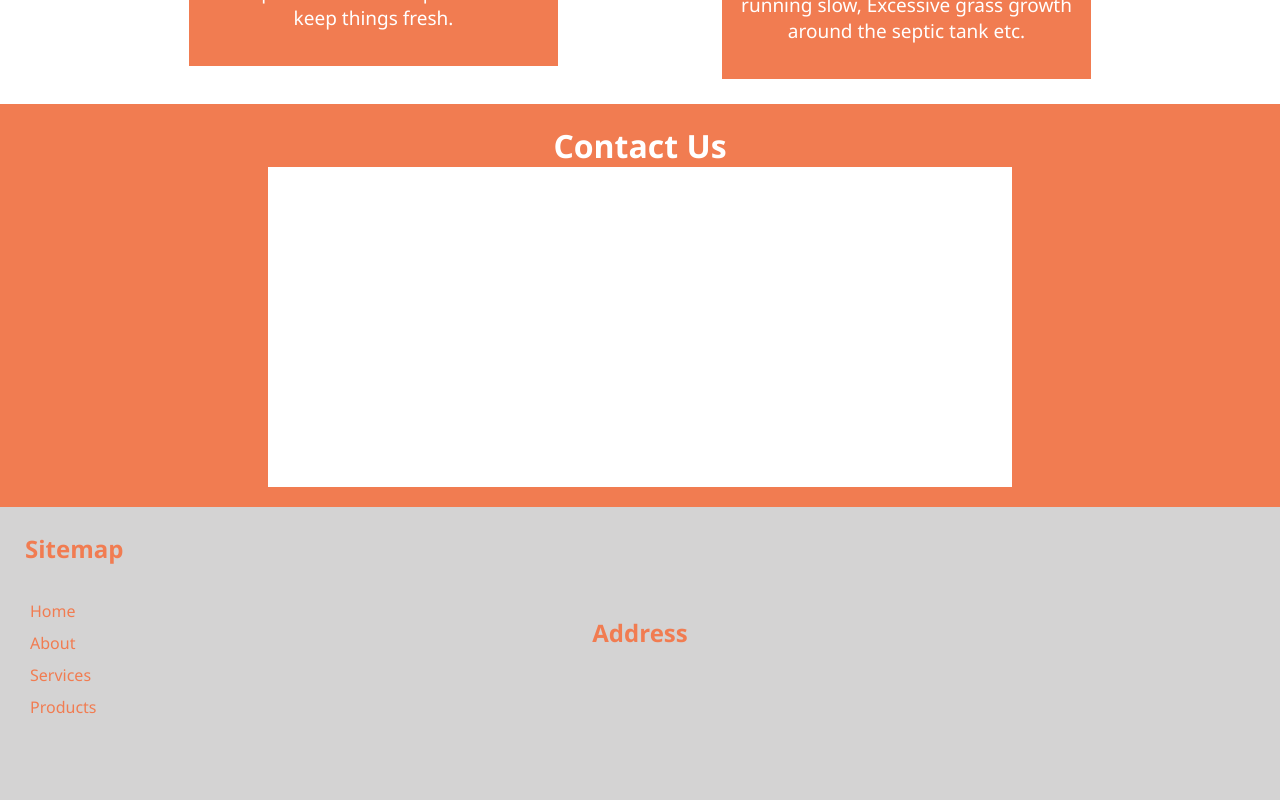
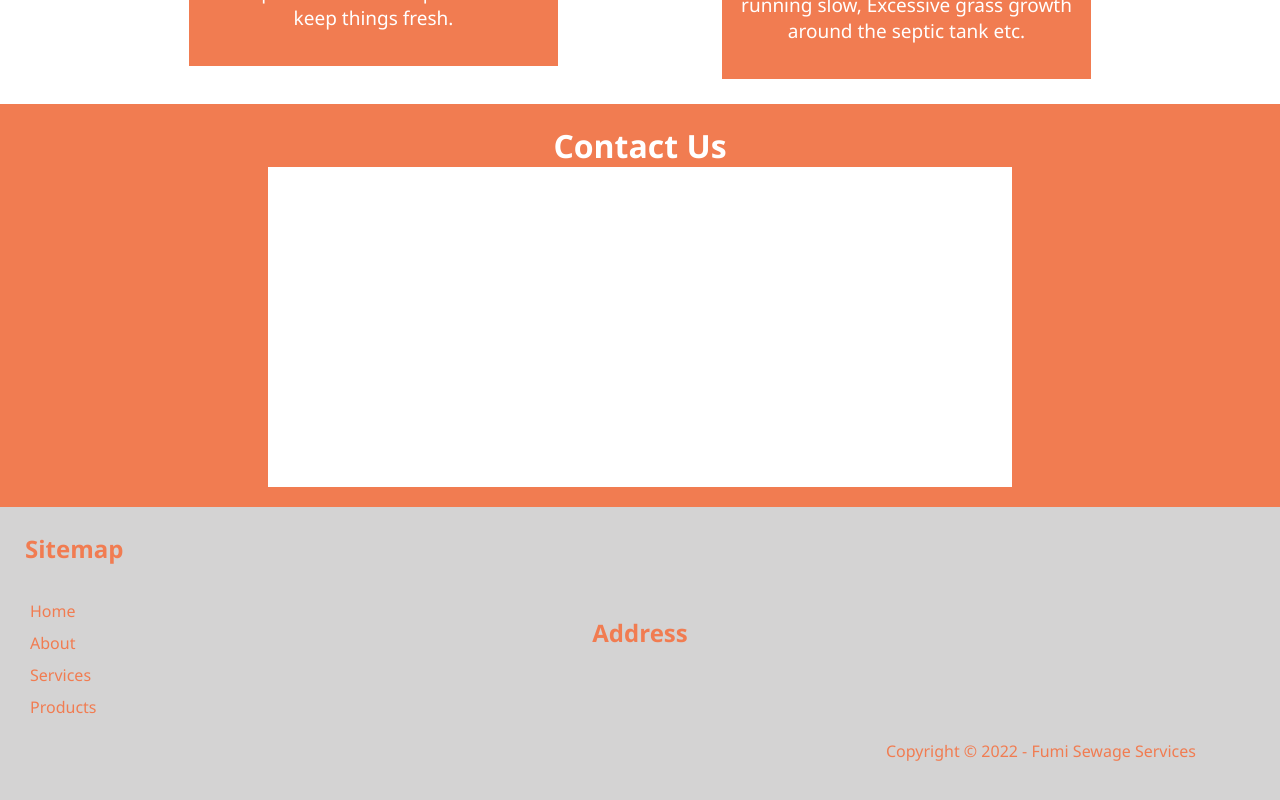
Before and after one commit to AjibadeHassan/Waste-management, a React (Create React App) app: page / in a window 1280 px wide. Shown: the part 2301-3101 px from the top of the page. Built offline with nearby package versions, Linux system fonts and the light colour scheme.

Commit message:
last wed

```diff
--- a/src/Components/Adminlogin.js
+++ b/src/Components/Adminlogin.js
@@ -44,7 +44,7 @@ const Adminlogin = () => {
         <form onSubmit={VerifyAdmin} className='Admin_verify'>
             <input type='email' value={mail} onChange={e=> setMail(e.target.value) } placeholder='Email Address' />
             <input type='password' value={pass} onChange={e=>setPass(e.target.value)} placeholder='Password' />
-            <button type='submit'>login</button>
+            <button className='Order_btn Logbtn' type='submit'>login</button>
         </form>
     </div>
   )
--- a/src/Components/Footer.js
+++ b/src/Components/Footer.js
@@ -1,6 +1,7 @@
 import React from 'react'
-
+import { useNavigate } from 'react-router-dom'
 const Footer = () => {
+  const Nav = useNavigate()
   return (
     <footer className='Footer_container'>
         <section className='Sitemap'>
@@ -13,7 +14,9 @@ const Footer = () => {
         <section className='Footer_contact'>
             <h1>Address</h1>
         </section>
-        <section className='Sitemap'></section>
+        <section className='Sitemap'>
+          <p onClick={()=> Nav('Admin-login')}>Copyright © 2022 - Fumi Sewage Services</p>
+        </section>
     </footer>
   )
 }
--- a/src/Css/Style.css
+++ b/src/Css/Style.css
@@ -476,6 +476,18 @@
     cursor: pointer;
 }
 
+.Logbtn {
+    width: 180px;
+}
+
+.Sitemap p {
+    width: 100%;
+    height: 100%;
+    display: flex;
+    /* cursor: pointer; */
+    align-items: flex-end;
+}
+
 .Index_container {
     background-color: rgb(212, 211, 211);
 }
```
